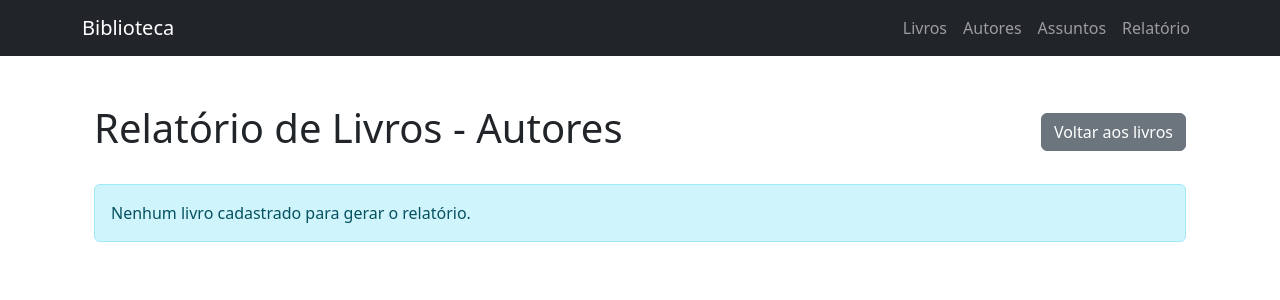
After one commit to pedroguedes7/biblioteca, a Symfony app: template templates/relatorio/livros_por_autor.html.twig in a window 1280 px wide. The commit adds this page. Shown: the top 300 px of the page. Run offline with Twig, Linux system fonts and the light colour scheme; the template is opened without the code that fills it, so the values that code supplies are empty; some libraries are stand-ins or nearby versions.

Commit message:
feat: inclusao Relatorio por autor

```diff
--- a/templates/base.html.twig
+++ b/templates/base.html.twig
@@ -26,6 +26,9 @@
                 <a class="nav-link" href="{{ path('app_assunto_index') }}">
                     Assuntos
                 </a>
+                <a class="nav-link" href="{{ path('app_relatorio_livros_por_autor') }}">
+                    Relatório
+                </a>
             </div>
         </div>
     </nav>
--- /dev/null
+++ b/templates/relatorio/livros_por_autor.html.twig
@@ -0,0 +1,81 @@
+
+{% extends 'base.html.twig' %}
+
+{% block title %}Relatório de livros por autor | Biblioteca{% endblock %}
+
+{% block body %}
+<div class="container mt-4">
+
+    <div class="d-flex justify-content-between align-items-center mb-4">
+        <h1>Relatório de Livros - Autores</h1>
+
+        <a href="{{ path('app_livro_index') }}" class="btn btn-secondary">
+            Voltar aos livros
+        </a>
+    </div>
+
+    {% if autores is empty %}
+        <div class="alert alert-info">
+            Nenhum livro cadastrado para gerar o relatório.
+        </div>
+    {% else %}
+
+        {% for autor in autores %}
+            <div class="card shadow-sm mb-4">
+
+                <div class="card-header bg-dark text-white">
+                    <h2 class="h5 mb-0">
+                        {{ autor.nome }}
+                    </h2>
+                </div>
+
+                <div class="card-body">
+
+                    <div class="table-responsive">
+                        <table class="table table-striped table-hover align-middle mb-0">
+
+                            <thead>
+                                <tr>
+                                    <th>Código</th>
+                                    <th>Título</th>
+                                    <th>Editora</th>
+                                    <th>Edição</th>
+                                    <th>Ano de publicação</th>
+                                    <th class="text-end">Valor</th>
+                                </tr>
+                            </thead>
+
+                            <tbody>
+                                {% for livro in autor.livros %}
+                                    <tr>
+                                        <td>{{ livro.livro_id }}</td>
+                                        <td>{{ livro.titulo }}</td>
+                                        <td>{{ livro.editora }}</td>
+                                        <td>{{ livro.edicao }}</td>
+                                        <td>{{ livro.ano_publicacao }}</td>
+                                        <td class="text-end">
+                                            R$ {{ livro.valor|number_format(2, ',', '.') }}
+                                        </td>
+                                    </tr>
+                                {% endfor %}
+                            </tbody>
+
+                        </table>
+                    </div>
+
+                    <div class="text-muted small mt-3">
+                        Total de livros: {{ autor.livros|length }}
+                    </div>
+
+                </div>
+            </div>
+        {% endfor %}
+
+        <div class="text-end fw-bold mb-4">
+            Total de autores: {{ autores|length }}
+        </div>
+
+    {% endif %}
+
+</div>
+{% endblock %}
```
Also changed, not shown: migrations/Version20261119203808.php (added, +45 -0 lines), src/Controller/RelatorioController.php (added, +36 -0 lines), src/Repository/RelatorioRepository.php (added, +30 -0 lines), templates/relatorio/index.html.twig (added, +20 -0 lines).
